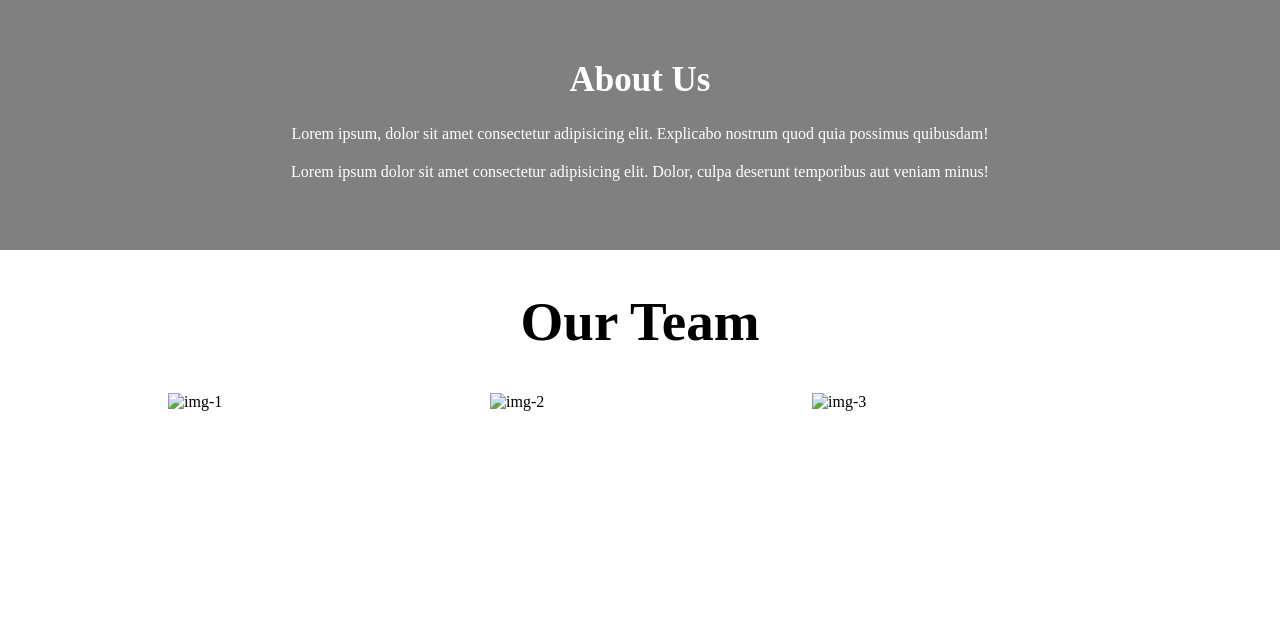
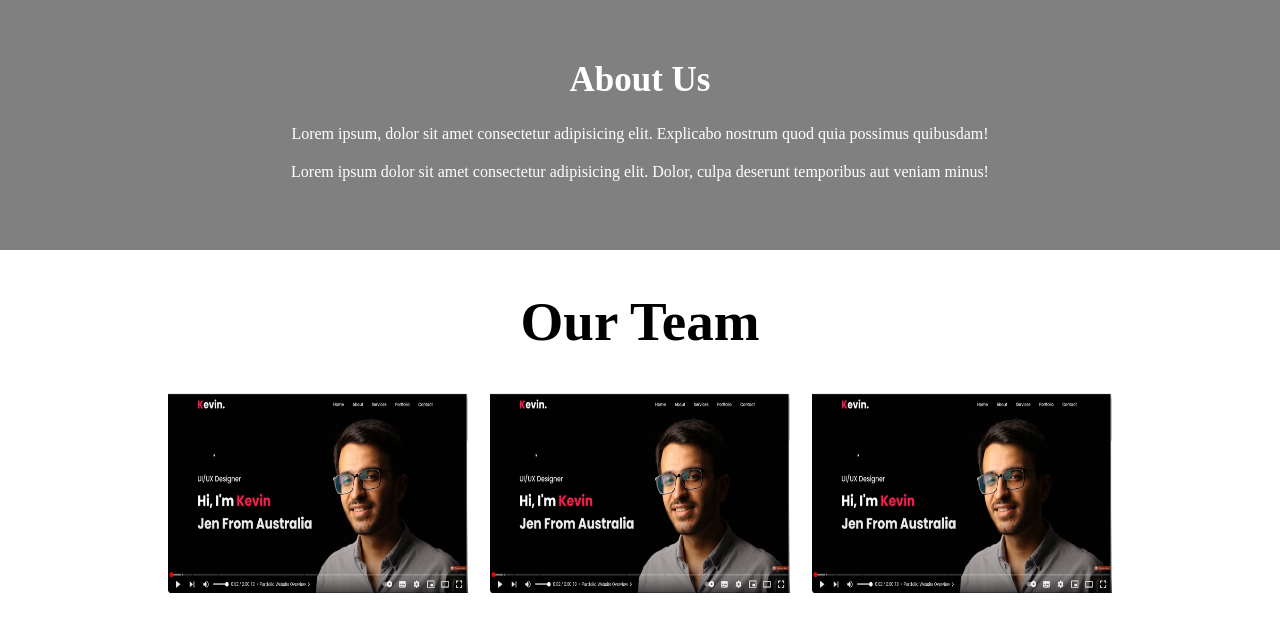
Before and after one commit to kayceeDev/first-repo, a plain HTML site: page index.html in a window 1280 px wide. Drawn offline with Linux system fonts and the light colour scheme; the site is published under a folder, as on GitHub Pages, so addresses that start at the root find nothing.

Commit message:
Adjust image path

```diff
--- a/index.html
+++ b/index.html
@@ -20,9 +20,9 @@
     </div>
     <h2 class="team">Our Team</h2>
     <div class="container-images">
-      <img src="/public/person.png" width="300" height="200" alt="img-1" />
-      <img src="/public/person.png" width="300" height="200" alt="img-2" />
-      <img src="/public/person.png" width="300" height="200" alt="img-3" />
+      <img src="./public/person.png" width="300" height="200" alt="img-1" />
+      <img src="./public/person.png" width="300" height="200" alt="img-2" />
+      <img src="./public/person.png" width="300" height="200" alt="img-3" />
     </div>
   </body>
 </html>
```
